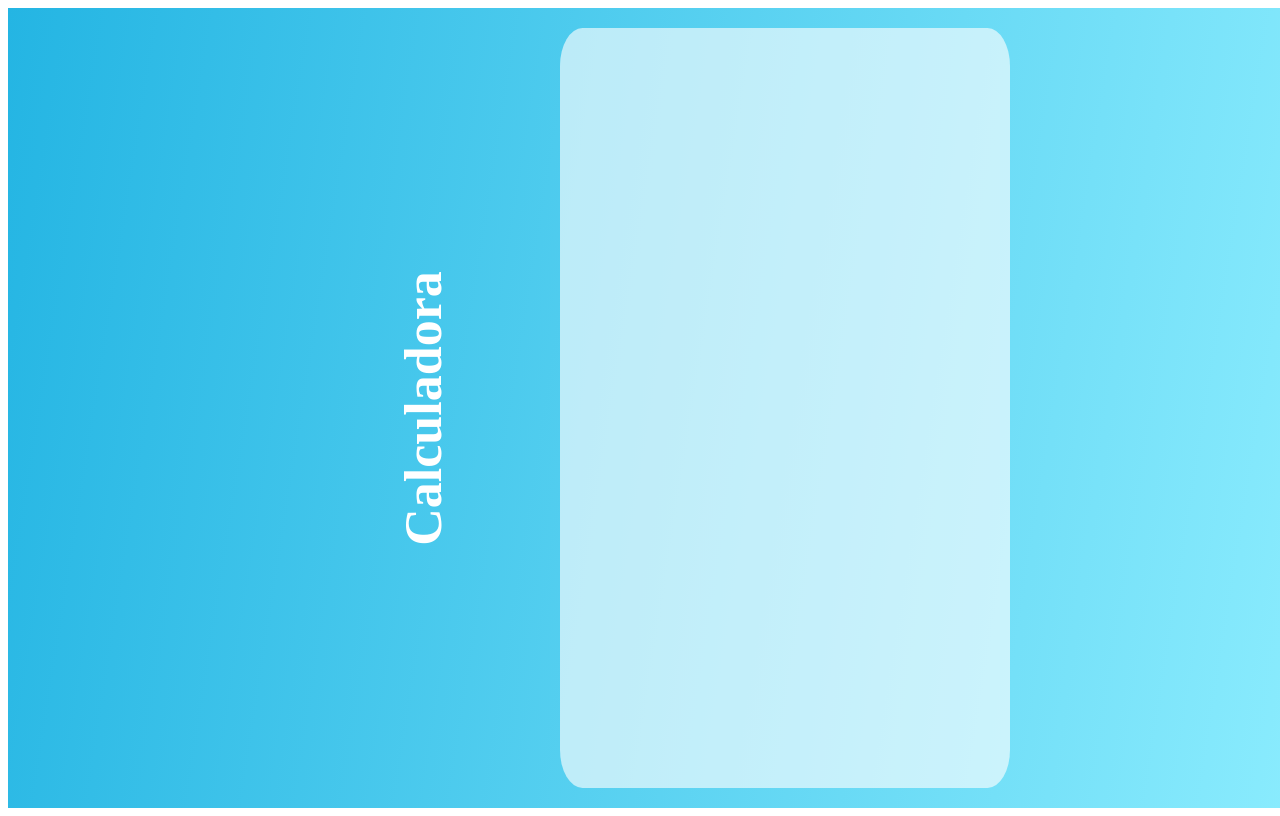
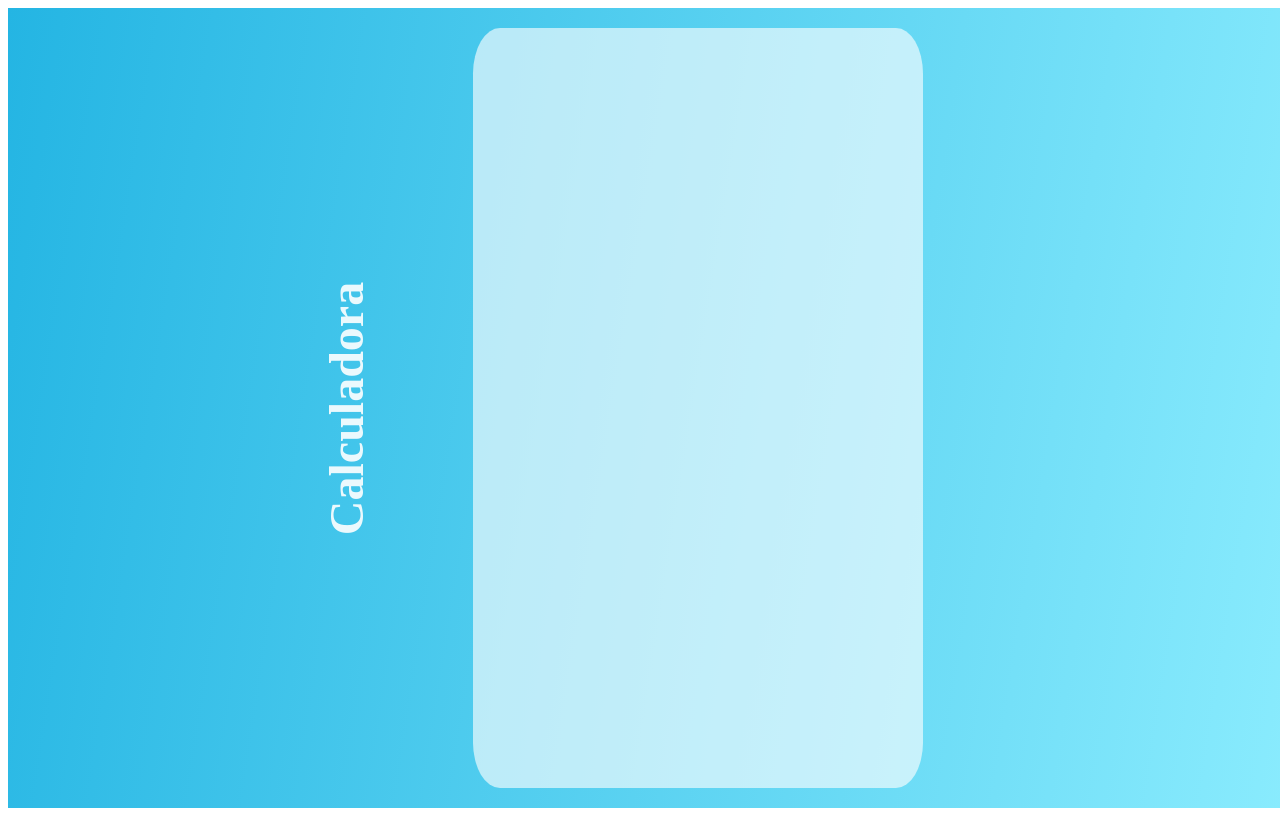
Before and after one commit to Diego-CB/Lab8_web, a React (Vite) app: page / in a window 1280 px wide. Built offline with nearby package versions, Linux system fonts and the light colour scheme; the HTML template or start-up script is replaced by a standard one.

Commit message:
Responsive Components

```diff
--- a/index.html
+++ b/index.html
@@ -2,7 +2,7 @@
 <html lang="en">
   <head>
     <meta charset="UTF-8" />
-    <link rel="icon" type="image/svg+xml" href="/src/images/favicon.svg" />
+    <link rel="icon" type="image/png" href="/src/images/logo.png" />
     <meta name="viewport" content="width=device-width, initial-scale=1.0" />
     <title>Calculadora</title>
   </head>
--- a/package.json
+++ b/package.json
@@ -5,7 +5,8 @@
   "scripts": {
     "dev": "vite",
     "build": "vite build",
-    "preview": "vite preview"
+    "preview": "vite preview",
+    "lint" : "eslint src/* --ext .js --ext .jsx"
   },
   "dependencies": {
     "eslint": "^7.32.0 || ^8.2.0",
--- a/src/App.jsx
+++ b/src/App.jsx
@@ -8,12 +8,12 @@ const App = () => {
   return (
     <div className="App">
       <header className="App-header">
-        <h1>Calculadora</h1>
+        <h1>
+          Calculadora
+        </h1>
       </header>
       <div className="main-content">
-        <div className="calc-container">
-          <Calculator />
-        </div>
+        <Calculator />
       </div>
     </div>
   )
--- a/src/components/Calculator.jsx
+++ b/src/components/Calculator.jsx
@@ -1,4 +1,5 @@
 import React from 'react'
+import '../styles/Calculator.css'
 
 const Calculator = () => <div className="calculator" />
 
--- a/src/styles/App.css
+++ b/src/styles/App.css
@@ -1,7 +1,6 @@
 
 .App {
   text-align: center;
-  background: rgb(36,181,227);
   background:
   linear-gradient(
     99deg,
@@ -19,33 +18,44 @@
   justify-content: center;
 }
 
+.App > .App-header, .main-content {
+  position: relative;
+  right: 6%;
+}
+
 .App-header {
-  font-size: calc(10px + 2vmin);
-  color: #ffffff;
+  font-size: 24px;
+  color: rgba(255, 255, 255, 0.895);
   display: flex;
   justify-content: center;
   align-items: center;
 
-  width: auto;
+  width: fit-content;
   height: 100vh;
 }
 
 .App-header h1 {
   rotate: -90deg;
+  width: fit-content;
+  height: fit-content;
 }
 
 .App .main-content {
-  height: 95vh;
+  height: 100vh;
   display: flex;
   flex-direction: column;
-  align-items: flex-start;
+  justify-content: center;
 }
 
-.calc-container {
-  height: 100%;
-  width: 450px;
-  background-color:
-    rgba(255, 255, 255, 0.623)
-  ;
-  border-radius: 5%;
+@media (max-width: 716px) {
+  .App-header {
+    font-size: 0;
+    width: 0;
+    height: 0;
   }
+
+  .App > .App-header, .main-content {
+    position: relative;
+    right: 0;
+  }
+}
--- a/src/styles/Calculator.css
+++ b/src/styles/Calculator.css
@@ -1,5 +1,15 @@
+
 .calculator {
-    width: 100px;
-    height: 100px;
-    background-color: rgba(255, 255, 255, 0.799);
+  height: 95%;
+  width: 450px;
+  background-color: rgba(255, 255, 255, 0.623);
+  border-radius: 6%;
 }
+
+@media (max-width: 470px) {
+  .calculator {
+    width: 95vw;
+    border-radius: 2%;
+    min-width: 300px;
+  }
+}
```
Also changed, not shown: src/images/logo.png (added). Lines whose indentation alone changed are shown as unchanged.
